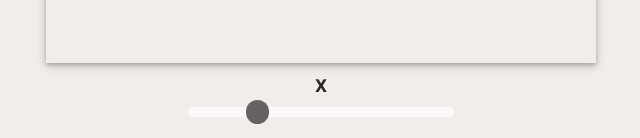
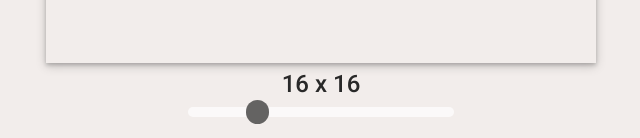
Before and after one commit to m1lanaz/Etch-a-sketch, a plain HTML site: page index.html in a window 1280 px wide. Shown: the part 677-815 px from the top of the page, 319-959 px from the left. Drawn offline with Linux system fonts and the light colour scheme.

Commit message:
create slider display

```diff
--- a/index.html
+++ b/index.html
@@ -23,7 +23,7 @@
         </section>
         <div class="controls">
             <div class="slideContainer">
-                <p class="sliderValue"><span class="num"></span>x <span class="num"></span></p>
+                <p id="sliderValue"></p>
                 <input type="range" min="1" max="64" value="16" class="slider" id="myRange">
             </div>
             <div class="buttonContainer">
--- a/script.js
+++ b/script.js
@@ -0,0 +1,10 @@
+// Slider number display
+const slider = document.getElementById("myRange");
+const output = document.getElementById("sliderValue");
+output.innerHTML = (`${slider.value} x ${slider.value}`);
+
+slider.oninput = function() {
+  output.innerHTML = (`${this.value} x ${this.value}`);
+}
+
+// Change canvas size
--- a/styles.css
+++ b/styles.css
@@ -39,7 +39,7 @@ h1 {
     align-items: center;
 }
 
-.sliderValue {
+#sliderValue {
     font-size: 1.5rem;
     font-weight: 500;
     margin: 0.45rem;
```
